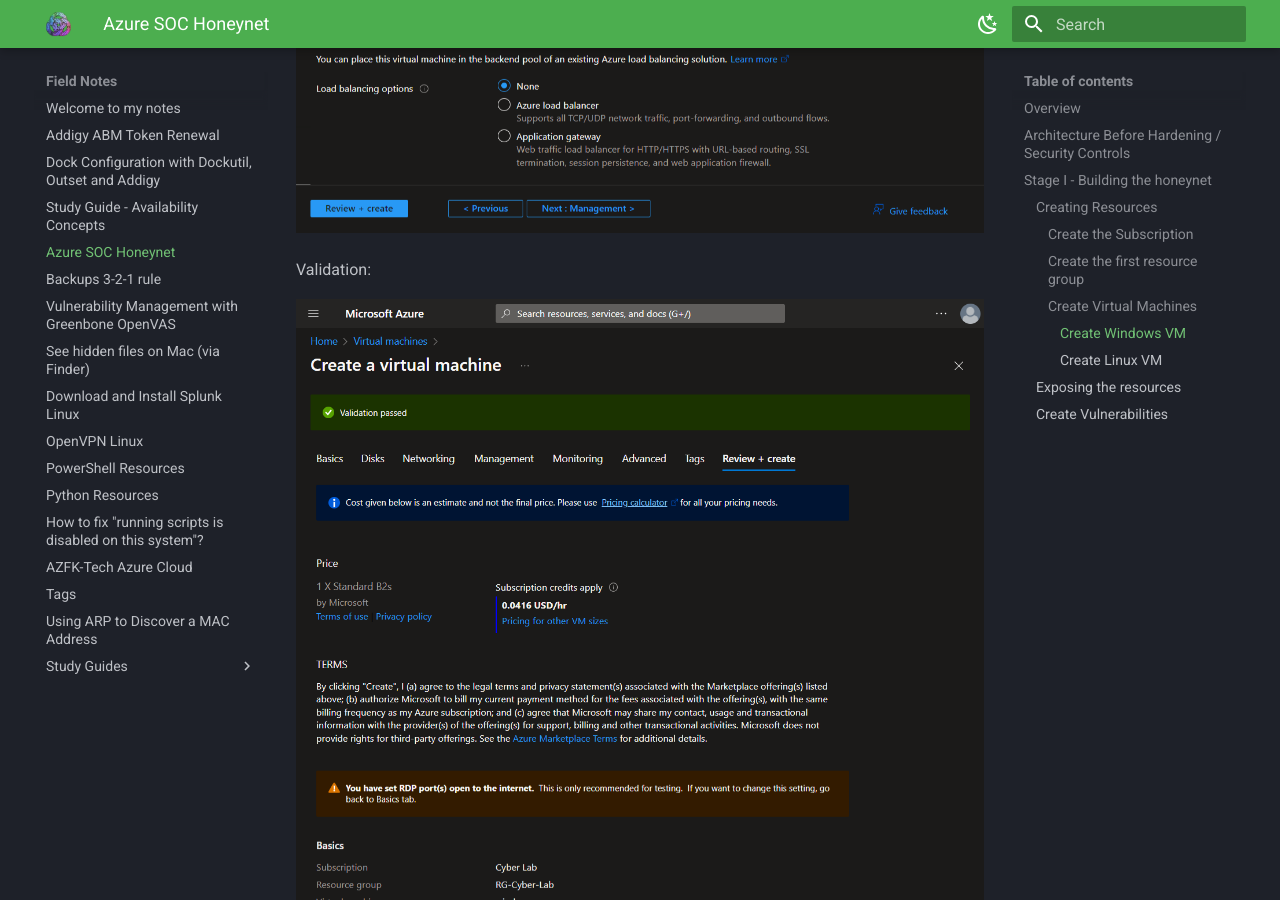
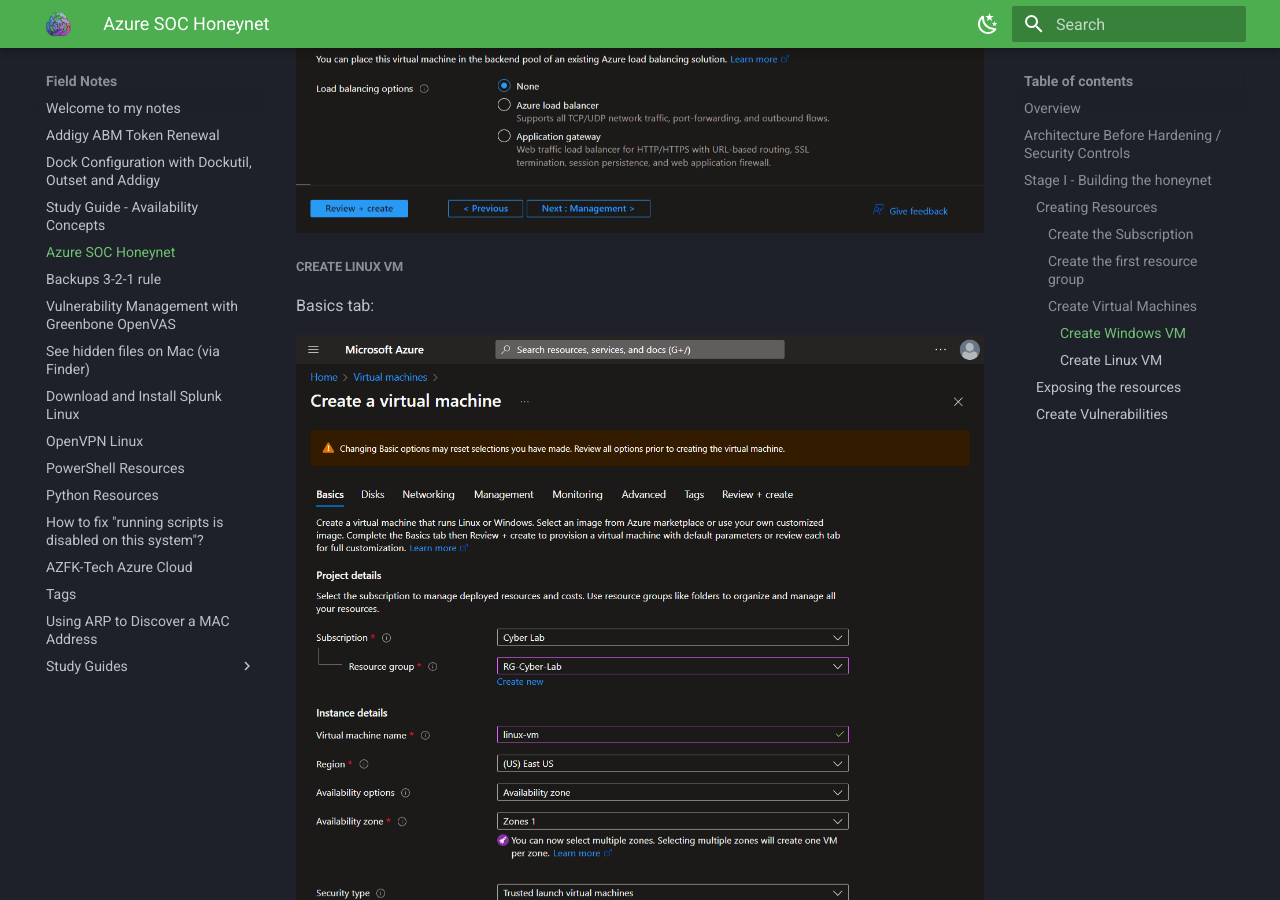
Before and after one commit to damitasalmon/field-notes, an MkDocs documentation site: the page built from docs/azure-soc-honeynet.md, in a window 1280 px wide and 900 px high, scrolled down 8530 px. Built offline with MkDocs 1.6.1 and Material for MkDocs 9.7.7, drawn with Linux system fonts in a browser that asks for light colours.

Commit message:
Remove validation

```diff
--- a/docs/azure-soc-honeynet.md
+++ b/docs/azure-soc-honeynet.md
@@ -112,9 +112,6 @@
 
 ![Network tab - Windows VM Wizard](assets/images/soc-honeynet/create-win-vm-azure-networking.png) <br>
 
-Validation:
-
-![Windows VM Validation](assets/images/soc-honeynet/create-win-vm-azure-validation.png)
 
 ##### Create Linux VM
 
```
